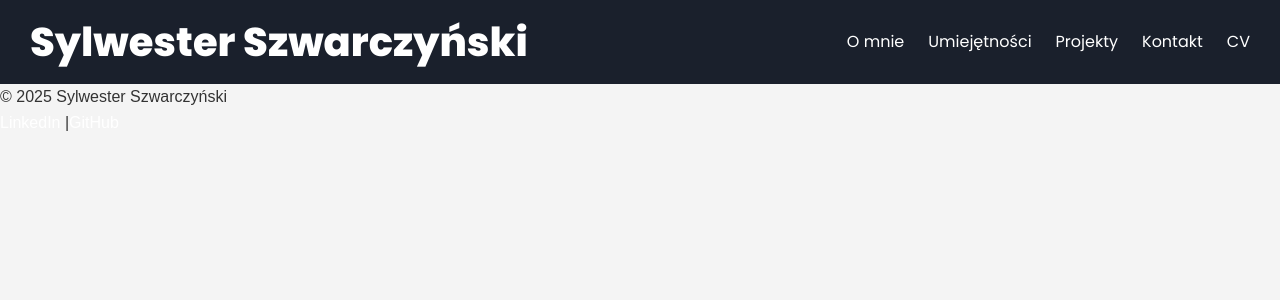
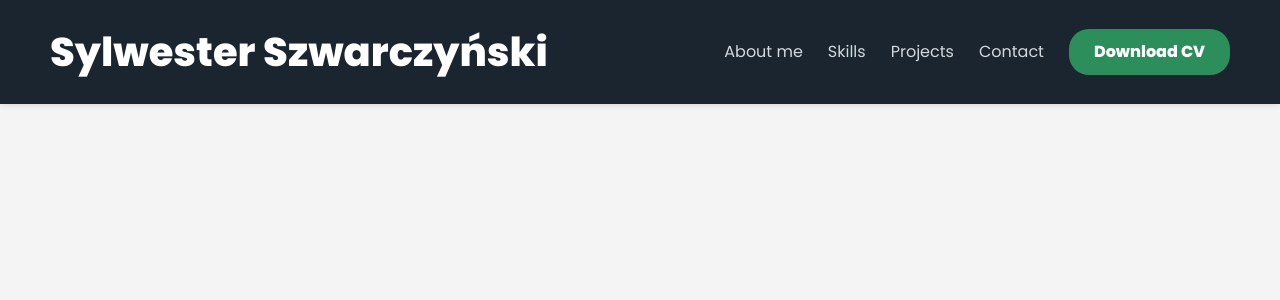
Before and after one commit to Sylweeks/Portfolio, a React (Create React App) app: page / in a window 1280 px wide. Shown: the top 300 px of the page. Built offline with nearby package versions, Linux system fonts and the light colour scheme.

Commit message:
End of Navbar

```diff
--- a/src/components/Navbar.jsx
+++ b/src/components/Navbar.jsx
@@ -1,30 +1,49 @@
 import { Link } from 'react-router-dom'
 import NavbarCss from '../styles/Navbar.module.css'
+import { useState } from 'react'
 
 function Navbar() {
+	const [isOpen, setIsOpen] = useState(false)
+
+	const toggleMenu = () => {
+		setIsOpen(!isOpen)
+	}
 	return (
-		<nav>
+		<nav className={NavbarCss.navbar}>
 			<div className={NavbarCss.navbarContainer}>
 				<h1>Sylwester Szwarczyński</h1>
-				<ul>
+				<ul className={`${NavbarCss.navLinks} ${isOpen ? NavbarCss.active : ''}`}>
 					<li>
-						<Link to='/about'>O mnie</Link>
+						<Link to='/about' onClick={toggleMenu}>
+							About me
+						</Link>
 					</li>
 					<li>
-						<Link to='/skills'>Umiejętności</Link>
+						<Link to='/skills' onClick={toggleMenu}>
+							Skills
+						</Link>
 					</li>
 					<li>
-						<Link to='/projects'>Projekty</Link>
+						<Link to='/projects' onClick={toggleMenu}>
+							Projects
+						</Link>
 					</li>
 					<li>
-						<Link to='/contact'>Kontakt</Link>
+						<Link to='/contact' onClick={toggleMenu}>
+							Contact
+						</Link>
 					</li>
-					<li>
-						<a href='git-sheet.pdf' download>
-							CV
+					<li className={NavbarCss.CVButton}>
+						<a href='git-sheet.pdf' download onClick={toggleMenu}>
+							Download CV
 						</a>
 					</li>
 				</ul>
+				<div className={`${NavbarCss.burger} ${isOpen ? NavbarCss.toggle : ''}`} onClick={toggleMenu}>
+					<div className={NavbarCss.line1}></div>
+					<div className={NavbarCss.line2}></div>
+					<div className={NavbarCss.line3}></div>
+				</div>
 			</div>
 		</nav>
 	)
--- a/src/index.css
+++ b/src/index.css
@@ -1,4 +1,3 @@
-
 * {
 	margin: 0;
 	padding: 0;
@@ -13,7 +12,6 @@ body {
 	overflow-x: hidden; /* Zapobiega poziomemu przewijaniu */
 }
 
-
 :root {
 	--primary-color: #3b82f6;
 	--secondary-color: #1a202c;
@@ -22,8 +20,9 @@ body {
 	--accent-color: #10b981;
 }
 
-
-h1, h2, h3 {
+h1,
+h2,
+h3 {
 	font-weight: bold;
 	margin-bottom: 1rem;
 }
@@ -44,6 +43,7 @@ a {
 
 a:hover {
 	color: var(--accent-color);
+	transform: scale(1.1);
 }
 
 button {
--- a/src/styles/Navbar.module.css
+++ b/src/styles/Navbar.module.css
@@ -1,17 +1,21 @@
 nav {
-	background-color: #1a202c;
+	background-color: #1a252f;
 	color: #ffffff;
 	font-family: 'Poppins';
+	box-shadow: 0 2px 5px rgba(0, 0, 0, 0.1);
+	position: fixed;
+	width: 100%;
+	top: 0;
+	z-index: 1000;
 }
 
 .navbarContainer {
 	display: flex;
-	flex-direction: row;
 	justify-content: space-between;
 	align-items: center;
 	margin: 0 auto;
 	max-width: 1400px;
-	padding: 10px 30px;
+	padding: 20px 50px;
 }
 
 h1 {
@@ -19,13 +23,105 @@ h1 {
 	margin-bottom: 0;
 }
 
-ul {
+.navLinks {
 	display: flex;
-	gap: 1.5rem;
-	text-decoration: none;
 	list-style: none;
+	align-items: center;
+}
+
+.navLinks li {
+	margin-left: 25px;
 }
 
 a {
-	color: #ffffff;
+	color: #d3d8de;
+	display: inline-block;
+	text-decoration: none;
+	transition: color 0.3s ease;
+	white-space: nowrap;
 }
+
+.CVButton a {
+	padding: 10px 25px;
+	background-color: #2c8e5a;
+	color: #fff;
+	border-radius: 20px;
+	text-decoration: none;
+	font-weight: 600;
+	transition: background-color 0.3s ease, transform 0.3s ease;
+}
+
+.CVButton a:hover {
+	background-color: #2c3e50;
+	transform: translateY(-2px);
+}
+
+.burger {
+	display: none;
+	cursor: pointer;
+}
+
+.burger div {
+	width: 25px;
+	height: 3px;
+	background-color: #eaeaea;
+	margin: 5px;
+	transition: all 0.3s ease;
+}
+
+/* Responsywność */
+@media screen and (max-width: 768px) {
+	h1 {
+		font-size: 24px;
+	}
+	.navLinks {
+		max-height: 0;
+		opacity: 0;
+		overflow: hidden;
+		flex-direction: column;
+		position: absolute;
+		top: 70px;
+		left: 0;
+		width: 100%;
+		background-color: #1a202c;
+		padding: 20px;
+		box-shadow: 0 2px 5px #38a169;
+	}
+
+	.navLinks.active {
+		display: flex;
+		animation: slideDown 0.3s ease forwards;
+	}
+
+	.navLinks li {
+		margin: 15px 0;
+	}
+
+	.CVButton {
+		margin-top: 20px;
+	}
+	.burger {
+		display: block;
+	}
+
+	/* Animacja burgera */
+	.toggle .line1 {
+		transform: rotate(-45deg) translate(-5px, 6px);
+	}
+	.toggle .line2 {
+		opacity: 0;
+	}
+	.toggle .line3 {
+		transform: rotate(45deg) translate(-5px, -6px);
+	}
+}
+@keyframes slideDown {
+	from {
+		max-height: 0;
+		opacity: 0;
+	}
+	to {
+		max-height: 500px;
+		opacity: 1;
+	}
+}
```
Lines whose indentation alone changed are shown as unchanged.
